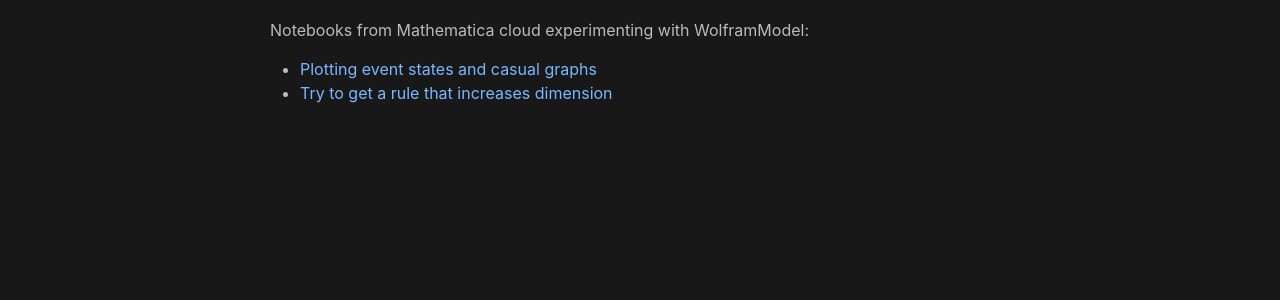
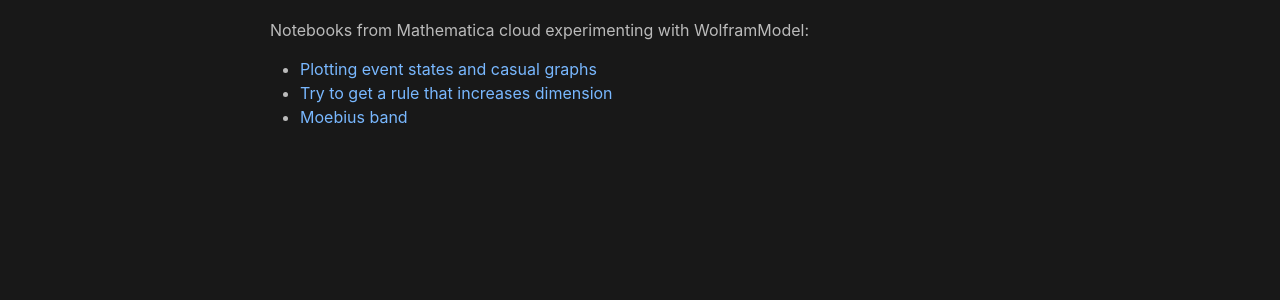
Before and after one commit to analytiq-hub/sigagent.github.io, a Jekyll site: the page built from computation_theory/_posts/2021-01-17-wolfram_model_experiments.md, in a window 1280 px wide. Shown: the part 188-488 px from the top of the page. Built offline with Jekyll 4.4.1, drawn with Linux system fonts in a browser that asks for light colours.

Commit message:
*** empty log message ***

```diff
--- a/computation_theory/_posts/2021-01-17-wolfram_model_experiments.md
+++ b/computation_theory/_posts/2021-01-17-wolfram_model_experiments.md
@@ -7,3 +7,4 @@ author:
 Notebooks from Mathematica cloud experimenting with WolframModel:
 * [Plotting event states and casual graphs](https://www.wolframcloud.com/obj/iubica2/Published/experiments2.nb)
 * [Try to get a rule that increases dimension](https://www.wolframcloud.com/obj/iubica2/Published/experiments3.nb)
+* [Moebius band](https://www.wolframcloud.com/obj/iubica2/Published/experiments4.nb)
```
